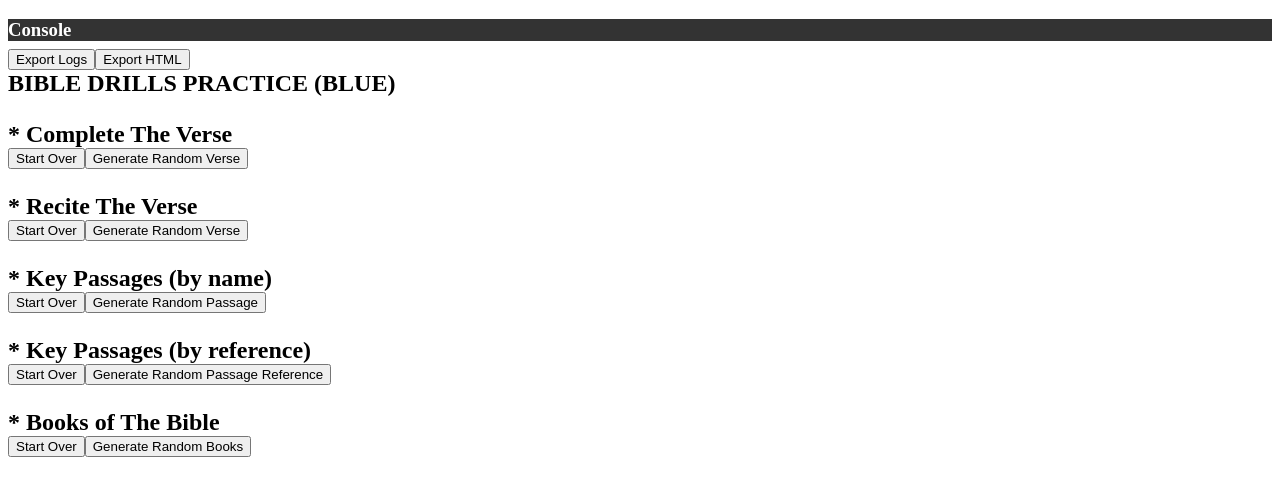
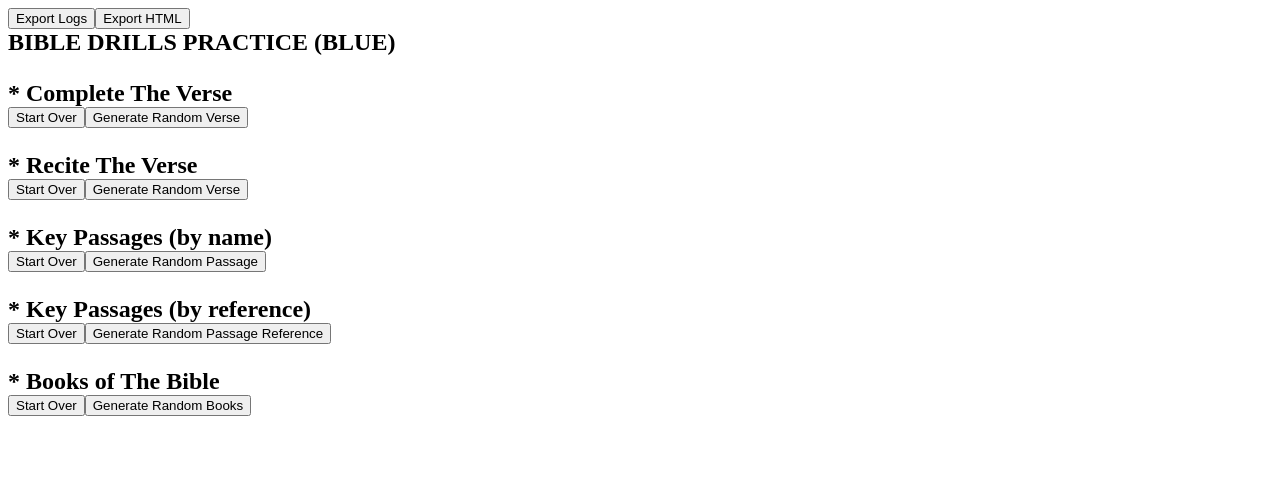
Before and after one commit to Twaddler01/bible-drills-practice, a plain HTML site: page index.html in a window 1280 px wide. Drawn offline with Linux system fonts and the light colour scheme.

Commit message:
Update index.html

```diff
--- a/index.html
+++ b/index.html
@@ -4,7 +4,6 @@
     <meta name="viewport" content="width=device-width, initial-scale=1.0, maximum-scale=12.0, user-scalable=yes">
     <title>BIBLE DRILLS</title>
     <script src="main.js" type ="module"></script>
-    <script src="console.js" type="text/javascript"></script>
     <link rel="stylesheet" type="text/css" href="styles.css"/>
 </head>
 <body>
```
